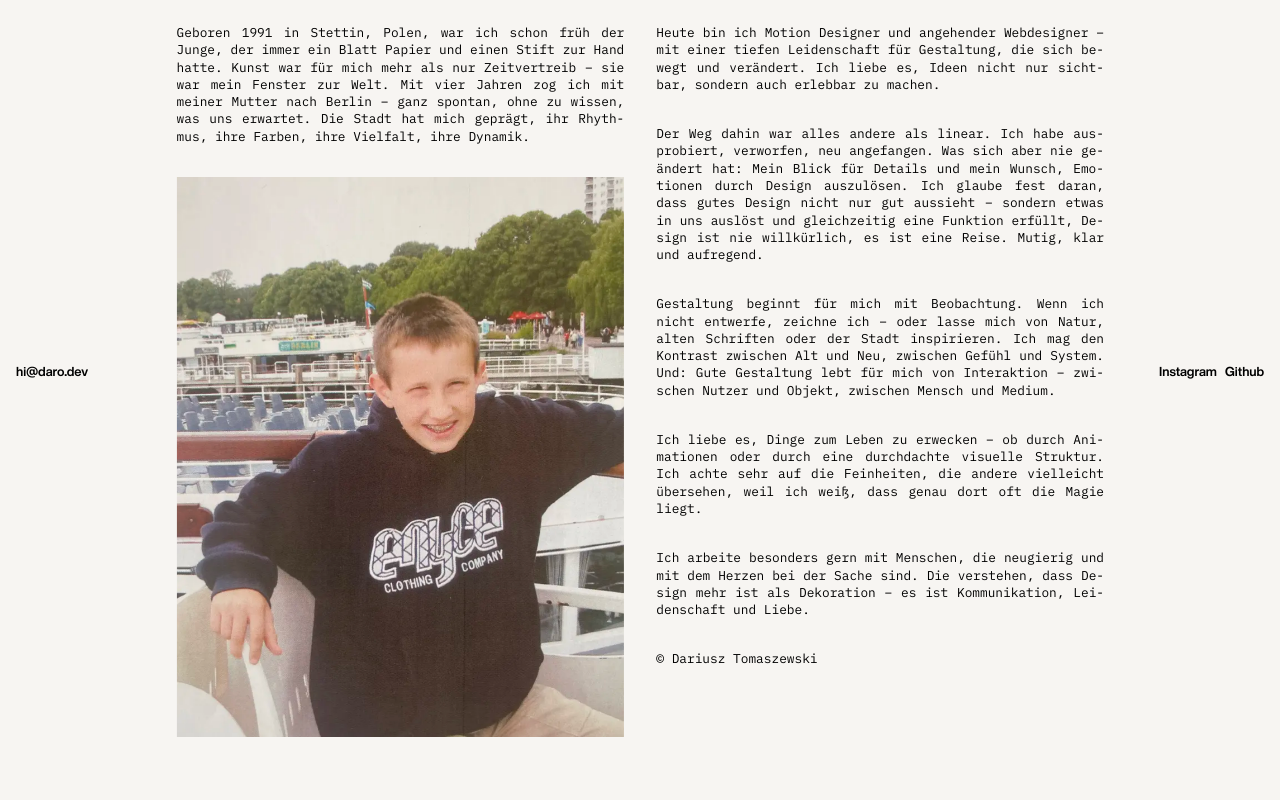
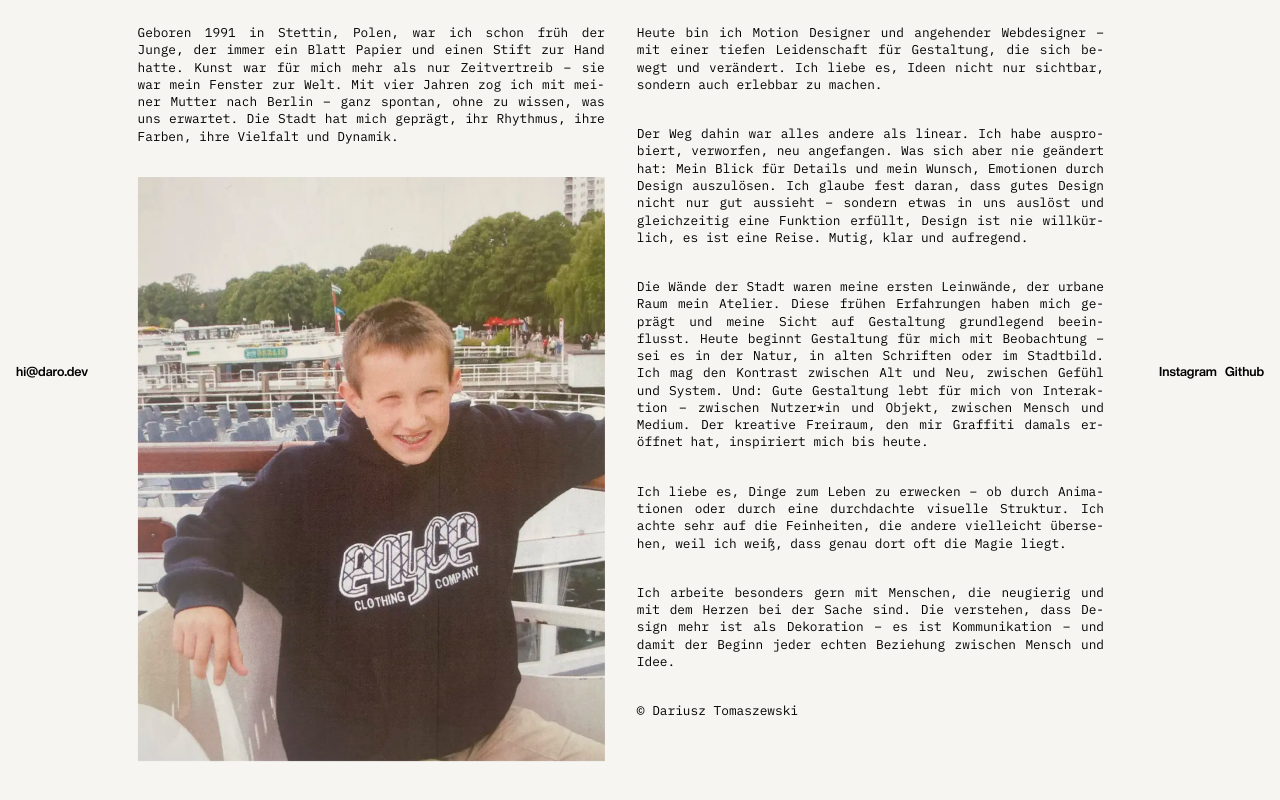
Before and after one commit to darko-img/portfolio_darek, a SvelteKit app: page /mehr in a window 1280 px wide. Shown: the part 404-1204 px from the top of the page. Built offline with nearby package versions, Linux system fonts and the light colour scheme.

Commit message:
about text fix 3

```diff
--- a/src/routes/mehr/+page.svelte
+++ b/src/routes/mehr/+page.svelte
@@ -32,7 +32,7 @@
       Fenster zur Welt. Mit vier Jahren zog ich mit meiner Mutter
       nach Berlin – ganz spontan, ohne zu wissen, was uns erwartet.
       Die Stadt hat mich geprägt, ihr Rhythmus, ihre Farben, ihre
-      Vielfalt, ihre Dynamik.</p>
+      Vielfalt und Dynamik.</p>
 
       <img src="/darek_jung.webp" alt="Dariusz Porträt" class="portrait" />
   </div>
@@ -45,8 +45,8 @@
         auch erlebbar zu machen.</p>
     </div>
     <div class="section">
-      <p class="t-reveal">Der Weg dahin war alles andere als linear. Ich habe ausprobiert,
-        verworfen, neu angefangen. Was sich aber nie geändert hat:
+      <p class="t-reveal">Der Weg dahin war alles andere als linear.
+        Ich habe ausprobiert, verworfen, neu angefangen. Was sich aber nie geändert hat:
         Mein Blick für Details und mein Wunsch, Emotionen durch Design
         auszulösen. Ich glaube fest daran, dass gutes Design nicht nur
         gut aussieht – sondern etwas in uns auslöst und gleichzeitig eine
@@ -54,12 +54,15 @@
         Mutig, klar und aufregend.</p>
     </div>
     <div class="section">
-      <p class="t-reveal">Gestaltung beginnt für mich mit Beobachtung. Wenn ich nicht
-        entwerfe, zeichne ich – oder lasse mich von Natur, alten Schriften
-        oder der Stadt inspirieren. Ich mag den Kontrast zwischen Alt
-        und Neu, zwischen Gefühl und System. Und: Gute Gestaltung lebt
-        für mich von Interaktion – zwischen Nutzer und Objekt,
-        zwischen Mensch und Medium.</p>
+      <p class="t-reveal">Die Wände der Stadt waren meine ersten Leinwände, der urbane
+        Raum mein Atelier. Diese frühen Erfahrungen haben mich geprägt
+        und meine Sicht auf Gestaltung grundlegend beeinflusst.
+        Heute beginnt Gestaltung für mich mit Beobachtung – sei es in
+        der Natur, in alten Schriften oder im Stadtbild. Ich mag den Kontrast
+        zwischen Alt und Neu, zwischen Gefühl und System. Und: Gute
+        Gestaltung lebt für mich von Interaktion – zwischen Nutzer*in und
+        Objekt, zwischen Mensch und Medium. Der kreative Freiraum,
+        den mir Graffiti damals eröffnet hat, inspiriert mich bis heute.</p>
     </div>
     <div class="section">
       <p class="t-reveal">Ich liebe es, Dinge zum Leben zu erwecken – ob durch Animationen
@@ -70,8 +73,8 @@
      <div class="section">
       <p class="t-reveal">Ich arbeite besonders gern mit Menschen, die neugierig und mit
         dem Herzen bei der Sache sind. Die verstehen, dass Design mehr
-        ist als Dekoration – es ist Kommunikation, Leidenschaft und
-        Liebe.</p>
+        ist als Dekoration – es ist Kommunikation – und damit der Beginn jeder
+        echten Beziehung zwischen Mensch und Idee.</p>
     </div>
     <div class="section">
       <p class="t-reveal">&#169; Dariusz Tomaszewski</p>
@@ -92,6 +95,7 @@ main {
   height: 100vh;
   padding: 1rem;
   pointer-events: none;
+  margin: 0;
 }
 
 header {
@@ -172,7 +176,7 @@ header {
 
 @media (max-width: 1024px) {
   main {
-    margin-top: 2rem;
+    margin-top: 1rem;
   }
   .about-wrapper {
   padding-right: 0;
@@ -180,9 +184,6 @@ header {
   .spacer {
   display: none;
   }
-  /* .letter {
-  font-size: 33.5vw;
-  } */
   .letter2 {
   font-size: 49vw;
   }
@@ -195,9 +196,6 @@ header {
   .about p {
   font-size: 2vw;
   }
-  /* .letter {
-  font-size: 33vw;
-  } */
   .letter2 {
   font-size: 49vw;
   }
@@ -207,9 +205,6 @@ header {
   .about p {
   font-size: 3vw;
   }
-  /* .letter {
-  font-size: 31.75vw;
-  } */
   .letter2 {
   font-size: 48vw;
   }
```
